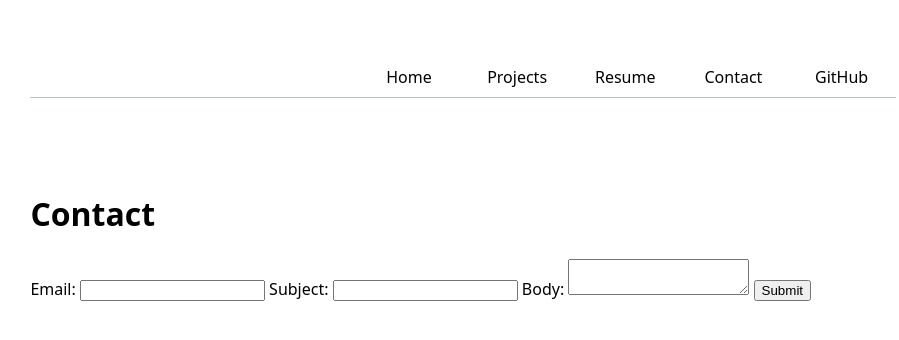
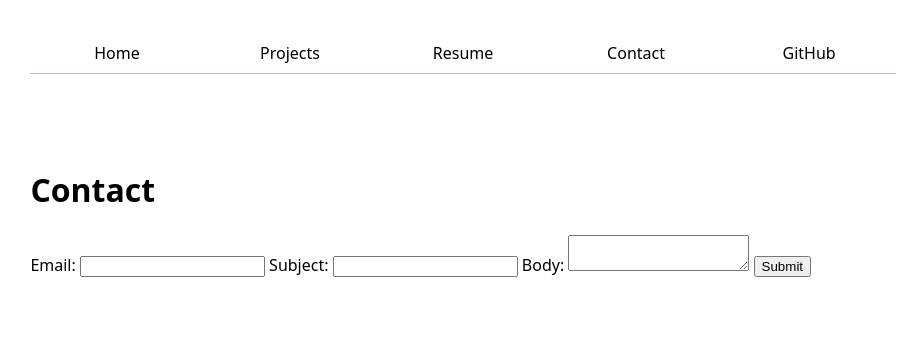
Before and after one commit to isaiahfang/portfolio, a plain HTML site: page contact/index.html in a window 1280 px wide. Shown: the whole page, without its empty margins (177-1076 px from the left). Drawn offline with Linux system fonts and the light colour scheme; files that its build step writes are made by us from their sources.

Commit message:
Update Navigation

```diff
--- a/contact/index.html
+++ b/contact/index.html
@@ -7,17 +7,15 @@
 
     <link rel="stylesheet" href="style.css" />
 
-    <a class="current">
-        <nav>
-            <ul>
-                <li><a href="https://isaiahfang.github.io/portfolio/"> Home</a></li>
-                <li><a href="https://isaiahfang.github.io/portfolio/projects/"> Projects</a></li>
-                <li><a href="https://isaiahfang.github.io/portfolio/resume/"> Resume</a></li>
-                <li><a href="https://isaiahfang.github.io/portfolio/contact/"> Contact</a></li>
-                <li><a href="https://github.com/isaiahfang" target="_blank"> GitHub</a></li>
-            </ul>
-        </nav>
-    </a>
+    <nav>
+        <ul>
+            <li><a class = "current" href="https://isaiahfang.github.io/portfolio/"> Home</a></li>
+            <li><a class = "current" href="https://isaiahfang.github.io/portfolio/projects/"> Projects</a></li>
+            <li><a class = "current" href="https://isaiahfang.github.io/portfolio/resume/"> Resume</a></li>
+            <li><a class = "current" href="https://isaiahfang.github.io/portfolio/contact/"> Contact</a></li>
+            <li><a class = "current" href="https://github.com/isaiahfang" target="_blank"> GitHub</a></li>
+        </ul>
+    </nav>
 
     <h1>Contact</h1>
 
```
Also changed, not shown: projects/index.html (+9 -11 lines), resume/index.html (+9 -11 lines).
